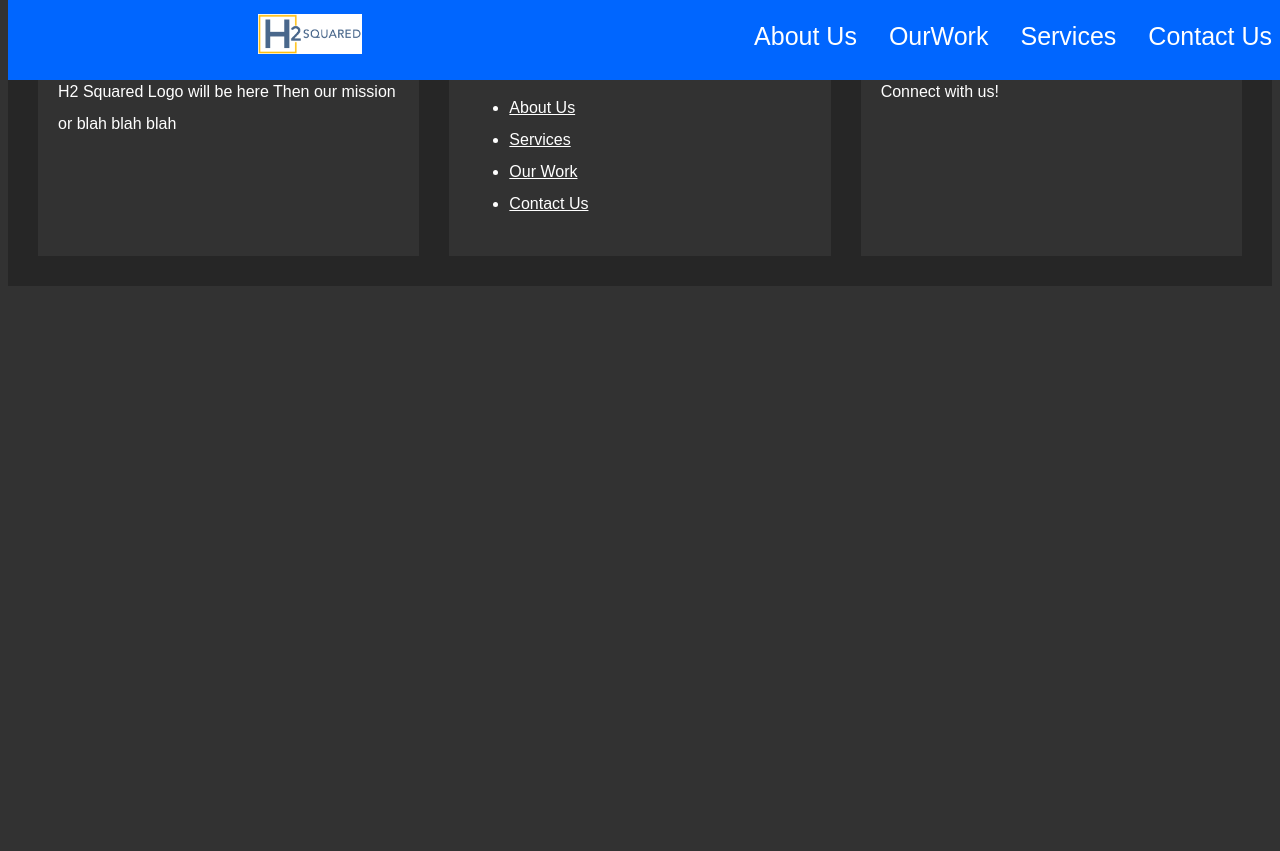
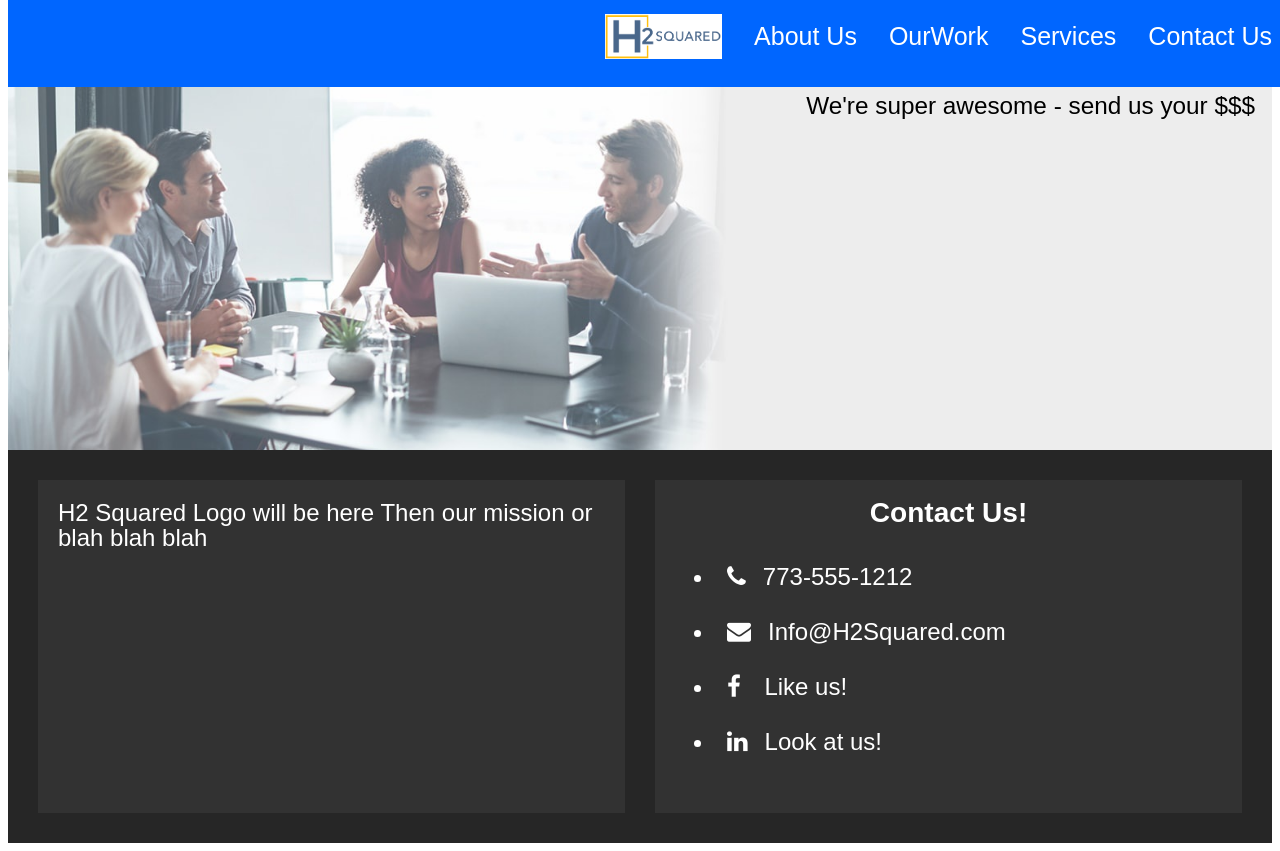
Before and after one commit to chupe1il/FInal_Project, a plain HTML site: page about.html in a window 1280 px wide. Before the commit the page ends 800 px from the top, so only its background shows below. Drawn offline with Linux system fonts and the light colour scheme.

Commit message:
Update from Class on 10/1

```diff
--- a/about.html
+++ b/about.html
@@ -8,7 +8,7 @@
     <link rel="stylesheet" href="https://cdnjs.cloudflare.com/ajax/libs/font-awesome/4.7.0/css/font-awesome.min.css">
     <link rel="stylesheet" href="main.css">
 </head>
-<body style="background-color: #323232">
+<body style="background-color: white">
     <div class="topnav" id="myTopnav">
         <!-- <a href="/index.html" class="active">Home</a> -->
         <a href="/contactUs.html">Contact Us</a>
@@ -16,30 +16,41 @@
         <a href="/OurWork.html">OurWork</a>
         <a href="/about.html">About Us</a>
         <a href="javascript:void(0);" class="icon" onclick="hamburger()">
-            <i class="fa fa-bars"></i> </a>
+            <i class="fa fa-bars"></i>
+        </a>
         <div class="navbarlogo">
                 <a href="/index.html"> <img src="/Images/h2squaredlogo.png" alt="Logo"></a>
             </div>
 </div>
 
-    About us Page
 
+    <div class="aboutUsContainer"> Stuff
+      <div class="aboutUsText"> <p>We're super awesome - send us your $$$</p></div>
+      </div>
+    </div>
 
     <footer>
         <div class=footerCol>
         <span>H2 Squared Logo will be here
                 Then our mission or blah blah blah</span>
         </div>
-            <div class=footerCol>
+        <!-- <div class=footerCol>
             <ul>
                 <li><a href="/about.html">About Us</a></li>
                 <li><a href="/services.html">Services</a></li>
                 <li><a href="/OurWork.html">Our Work</a></li>
                 <li><a href="/contactUs.html">Contact Us</a></li>
             </ul>
-            </div>
+        </div> -->
         <div class=footerCol>
-                Connect with us!
+            <h3>Contact Us!</h3>
+            <ul>
+                <li><a href="tel:123-456-7890" class="fa fa-phone"></a>773-555-1212</li>
+                <li><a href="mailto:info@h2squared.com" class="fa fa-envelope"></a>Info@H2Squared.com </li>
+                <li><a href="#" class="fa fa-facebook"></a> Like us!</li>
+                <li><a href="#" class="fa fa-linkedin"></a>Look at us!</li>
+            </UL>
+
         </div>
     </footer>
 
--- a/index.js
+++ b/index.js
@@ -147,6 +147,8 @@
     initCarousel();
 
   // This is for the nav / hamburger menu
+
+  }(document));
   function hamburger() {
     var x = document.getElementById("myTopnav");
     if (x.className === "topnav") {
@@ -155,4 +157,3 @@
       x.className = "topnav";
     }
   }
-  }(document));
--- a/main.css
+++ b/main.css
@@ -18,7 +18,6 @@ body {
     background-color: white;
     /* width: 100%; */
 }
-
 /* The Header / Navigation bar stuff is below */
 .topnav {
   overflow: hidden;
@@ -66,16 +65,15 @@ body {
     /* margin-bottom: 15px; */
     /* z-index: 10000; */
 /* } */
-.navbarlogo a img {
+
+.navbarlogo, .navbarlogo a img {
     /* background-image: url(/Images/cchprintinglogo.jpg); */
     /* width: 40%; */
-    position: absolute;
-    left: 250px;
-    max-height: 40px;
-    /* margin: 5px 0px 5px 50px; */
-    /* background-repeat: no-repeat; */
-    /* background-size: contain; */
-    clear: both;
+    /* position: absolute; */
+    /* left: 250px; */
+    max-height: 45px;
+    float: none;
+
 }
 /* .navmenus a {
     /* display: inline; */
@@ -146,6 +144,31 @@ h3 {
 .ourWorkGridItem:hover {
   background-color: #053efa
 }
+.aboutUsContainer {
+  width: 100%;
+  min-height: 400px;
+  background-color: orange;
+  background-size: cover;
+  background-repeat: none;
+  margin-top: 50px;
+  background-image: url(/Images/Peopleattable.jpg);
+}
+.aboutUsGrid {
+  display: grid;
+  grid-template-columns: auto auto;
+  padding: 10px;
+  margin-top: 80px;
+}
+.aboutUsGridItem {
+  /* border: 4px solid black; */
+  /* margin: 20px;
+  padding: 20px; */
+}
+.aboutUsText {
+  position: absolute;
+  right: 25px;
+  font-size: 1.9vw;
+}
 /* .main { */
     /* display: inline-block; */
     /* float: left; */
@@ -176,10 +199,10 @@ I'm finding that I don't need anything in here*/
  }
   .carouselText {
     position: absolute;
-    font-size: 5vw;
+    font-size: 6.5vw;
     font-weight: 700;
     color: white;
-    margin: 5% 30% 20% 10%;
+    margin: 8% 30% 20% 10%;
     text-shadow: 2px 2px 4px #000000;
     z-index: 1;
   }
@@ -207,6 +230,7 @@ I'm finding that I don't need anything in here*/
   .slide img {
     width: 100%;
     height: auto;
+    margin-top: 40px;
   }
   /* Display the initial item and bring it to the front using 'z-index'. These styles also apply to the 'active' item. */
   .slide.initial,
@@ -282,6 +306,7 @@ I'm finding that I don't need anything in here*/
     text-align: center;
     /* height: 350px; */
     /* width: 100%; */
+    font-size: 20px;
     /* border: solid 3px green; */
     /* padding-top: 15px; */
     padding: 15px 100px 15px 100px;
@@ -337,12 +362,39 @@ footer {
     padding: 20px;
 }
 .footerCol, .footerCol ul li a {
-  line-height:  32px;
+  list-style: none;
+  color: white;
+  font-size: 24px;
+  line-height: 25px;
+}
+.footercol ul li {
+    list-style: none;
+  }
+/* Font Awesome Icons*/
+.fa {
+  padding: 10px 15px 10px 10px;
+  font-size: 30px;
+  /* width: 50px; */
+  text-align: center;
+  text-decoration: none;
+  margin: 5px 2px;
+}
+.fa-phone,  {
+}
+.fa-facebook {
+  /* background: #3B5998; */
   color: white;
 }
+.fa-linkedin {
+  /* background: #3B5998; */
+  color: white;
 
+}
 @media (max-width: 800px) {
     .navbar {
+    }
+    .carousel-wrapper {
+      display:none;
     }
     .navbarlogo {
         /* background-image: url(/Images/SXUPen.jpg); */
```
Also changed, not shown: OurWork.html (+11 -4 lines), contactUs.html (+10 -3 lines), index.html (+10 -10 lines), services.html (+10 -4 lines), Images/Peopleattable.jpg (added). Lines whose indentation alone changed are shown as unchanged.
